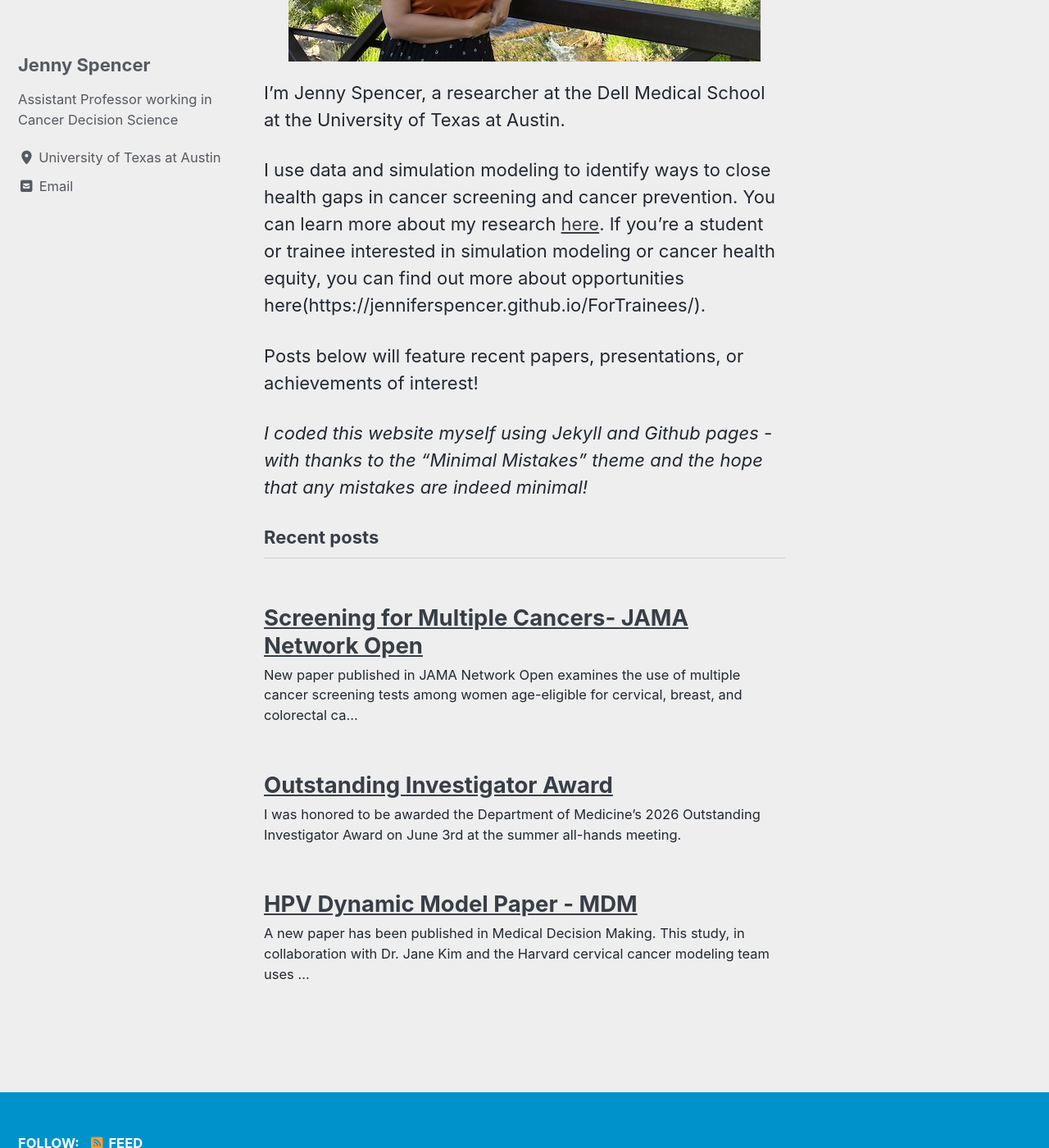
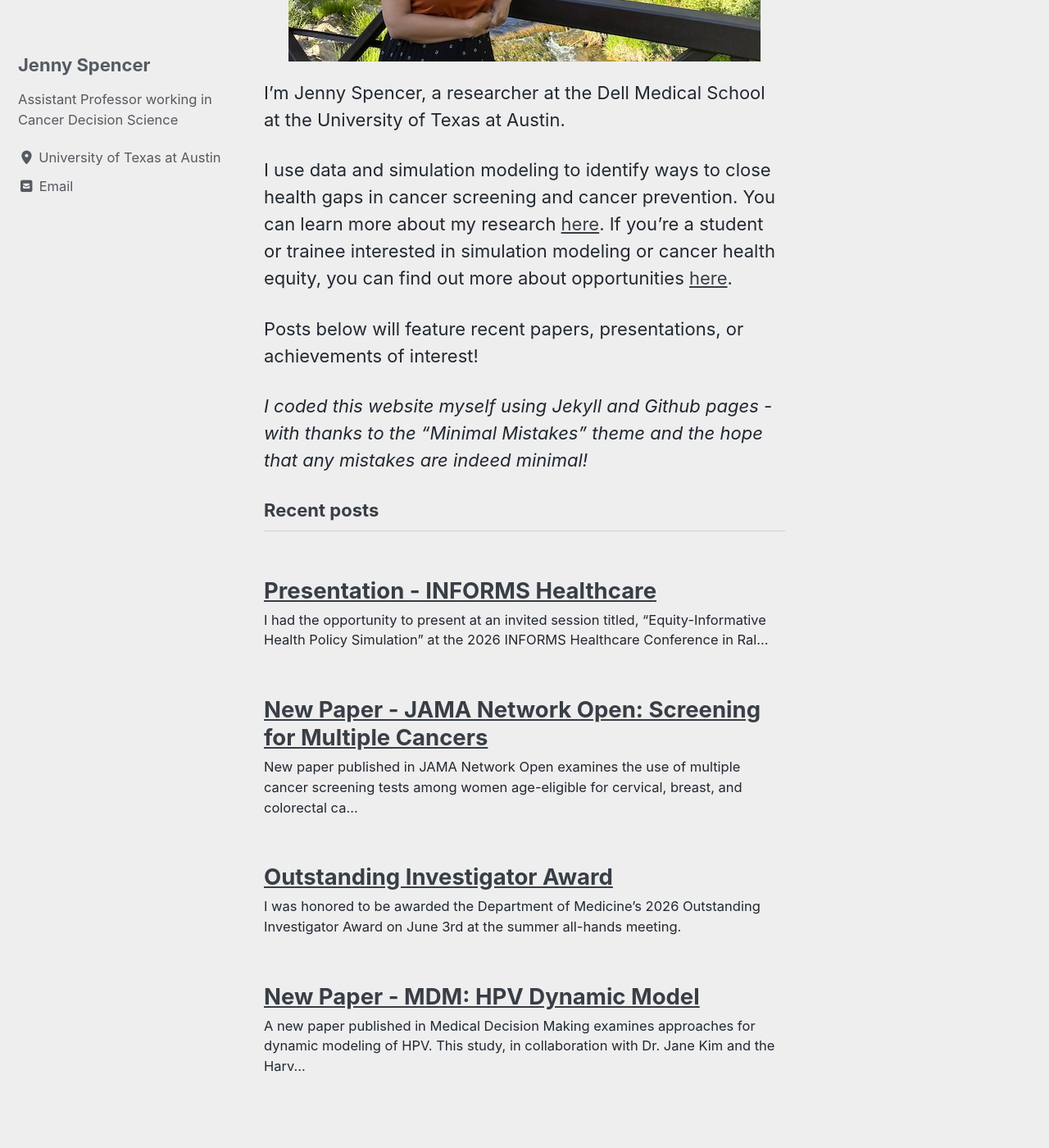
Before and after one commit to jenniferspencer/jenniferspencer.github.io, a Jekyll site: the page built from index.md, in a window 1280 px wide and 1400 px high, scrolled down 523 px. Shown: the whole window at 82% size. Built offline with Jekyll 4.4.1, drawn with Linux system fonts in a browser that asks for light colours; cached includes are drawn as plain includes.

Commit message:
New post
plus updated consistency across posts

```diff
--- a/_posts/2026-06-04-New-Paper-in-MDM.md
+++ b/_posts/2026-06-04-New-Paper-in-MDM.md
@@ -1,6 +1,6 @@
 ---
   excerpt_separator: <!--more-->
-  title: "HPV Dynamic Model Paper - MDM"
+  title: "New Paper - MDM: HPV Dynamic Model"
   read_time: false
 defaults:
   # _posts
@@ -15,7 +15,7 @@ defaults:
       related: true
 ---
 
-A new paper has been published in *Medical Decision Making*. This study, in collaboration with Dr. Jane Kim and the Harvard cervical cancer modeling team uses data from the National Survey of Family Growth and other sources to re-design a heterosexual transmission model of HPV. This expands on prior work by using a lifetime perspective of HPV risk (defining risk groups using lifetime sexual partnerships rather than past year data). We found our re-parameterized model acurately recreated HPV risk for these same populations using National Health and Nutrition Examination Survey data as well as changes in HPV prevalence over time. Read the full study [here](https://journals.sagepub.com/doi/full/10.1177/0272989X261425681?_gl=1*ari004*_up*MQ..*_ga*NjMyMDA1My4xNzg1MjAzMjQ1*_ga_60R758KFDG*czE3ODUyMDMyNDUkbzEkZzEkdDE3ODUyMDMyNjAkajQ1JGwxJGg4NTY4MjE1MTM.)
+A new paper published in *Medical Decision Making* examines approaches for dynamic modeling of HPV. This study, in collaboration with Dr. Jane Kim and the Harvard cervical cancer modeling team uses data from the National Survey of Family Growth and other sources to re-parameterize an existing heterosexual transmission model of HPV. This expands on prior work by using a lifetime perspective of HPV risk (defining risk groups using lifetime sexual partnerships rather than past year data). We found our re-parameterized model accurately recreated HPV risk for these same populations using National Health and Nutrition Examination Survey data as well as changes in HPV prevalence over time. Read the full study [here](https://journals.sagepub.com/doi/full/10.1177/0272989X261425681?_gl=1*ari004*_up*MQ..*_ga*NjMyMDA1My4xNzg1MjAzMjQ1*_ga_60R758KFDG*czE3ODUyMDMyNDUkbzEkZzEkdDE3ODUyMDMyNjAkajQ1JGwxJGg4NTY4MjE1MTM.)
 
 <div align="center">
 <img src="../assets/images/Visual_Abstract_MDM.jpg" alt=" "/>
--- a/_posts/2026-07-01-Multiscreening_Paper.md
+++ b/_posts/2026-07-01-Multiscreening_Paper.md
@@ -1,6 +1,6 @@
 ---
   excerpt_separator: <!--more-->
-  title: "Screening for Multiple Cancers- JAMA Network Open"
+  title: "New Paper - JAMA Network Open: Screening for Multiple Cancers"
   read_time: false
 defaults:
   # _posts
--- /dev/null
+++ b/_posts/2026-07-31-INFORMS_Healthcare.md
@@ -0,0 +1,25 @@
+---
+  excerpt_separator: <!--more-->
+  title: "Presentation - INFORMS Healthcare"
+  read_time: false
+defaults:
+  # _posts
+  - scope:
+      path: ""
+      type: posts
+    values:
+      layout: single
+      author_profile: true
+      comments: true
+      share: true
+      related: true
+---
+
+I had the opportunity to present at an invited session titled, "Equity-Informative Health Policy Simulation" at the 2026 INFORMS Healthcare Conference in Raleigh, NC. My presentation built from previously published work on using race-stratified models to understand what process improvements would have the largest impact on reducing racial inequities in cervical cancer.
+
+<div align="center">
+<img src="../assets/images/informs.jpeg" alt=" "/>
+</div>
+
+
+<!--more-->
--- a/index.md
+++ b/index.md
@@ -11,7 +11,7 @@ author_profile: true
 
 I'm Jenny Spencer, a researcher at the Dell Medical School at the University of Texas at Austin.
 
-I use data and simulation modeling to identify ways to close health gaps in cancer screening and cancer prevention. You can learn more about my research [here](https://jenniferspencer.github.io/About/). If you're a student or trainee interested in simulation modeling or cancer health equity, you can find out more about opportunities here(https://jenniferspencer.github.io/ForTrainees/).
+I use data and simulation modeling to identify ways to close health gaps in cancer screening and cancer prevention. You can learn more about my research [here](https://jenniferspencer.github.io/About/). If you're a student or trainee interested in simulation modeling or cancer health equity, you can find out more about opportunities [here](https://jenniferspencer.github.io/ForTrainees/).
 
 Posts below will feature recent papers, presentations, or achievements of interest!
 
```
Also changed, not shown: assets/images/informs.jpeg (added), 8 other files.
